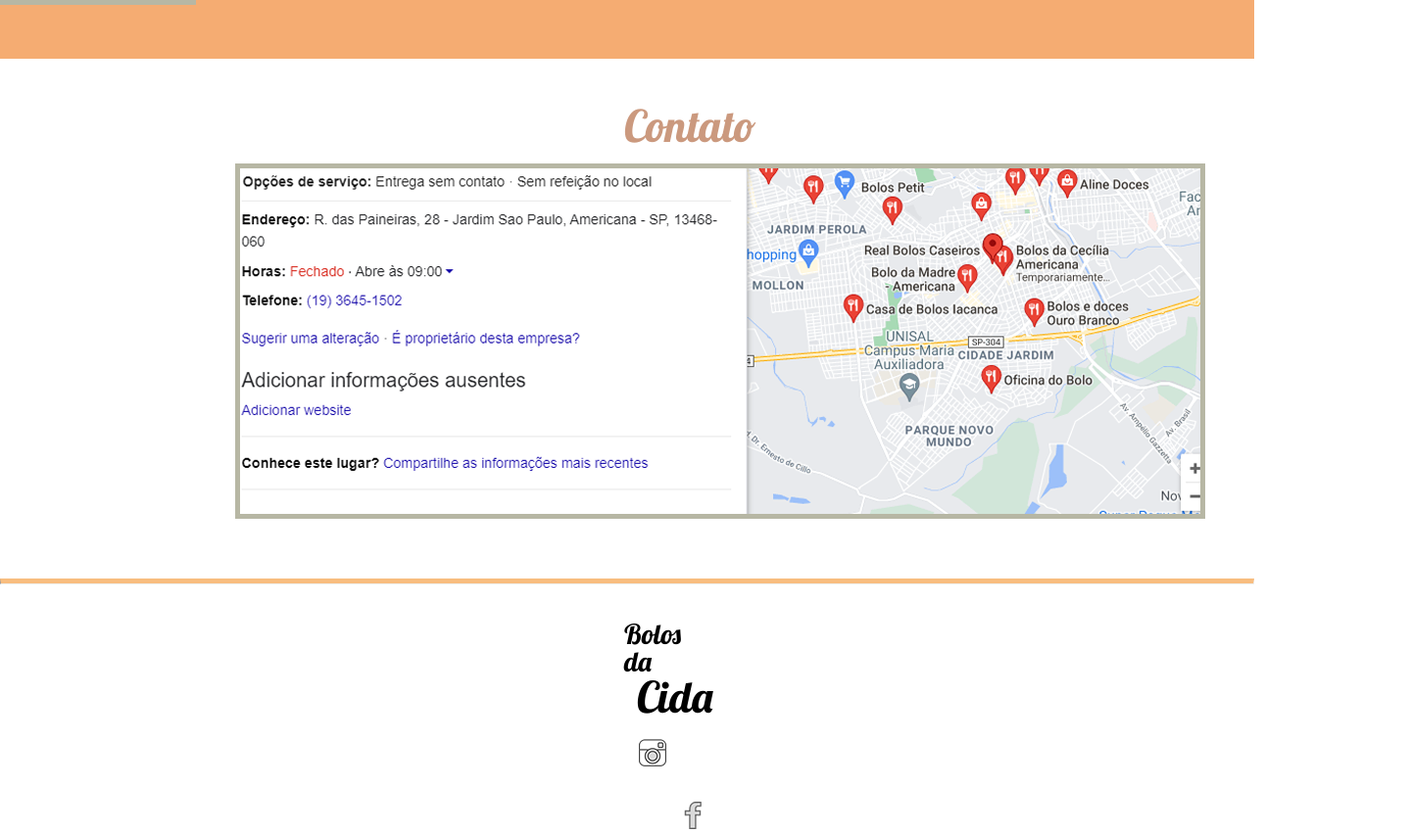
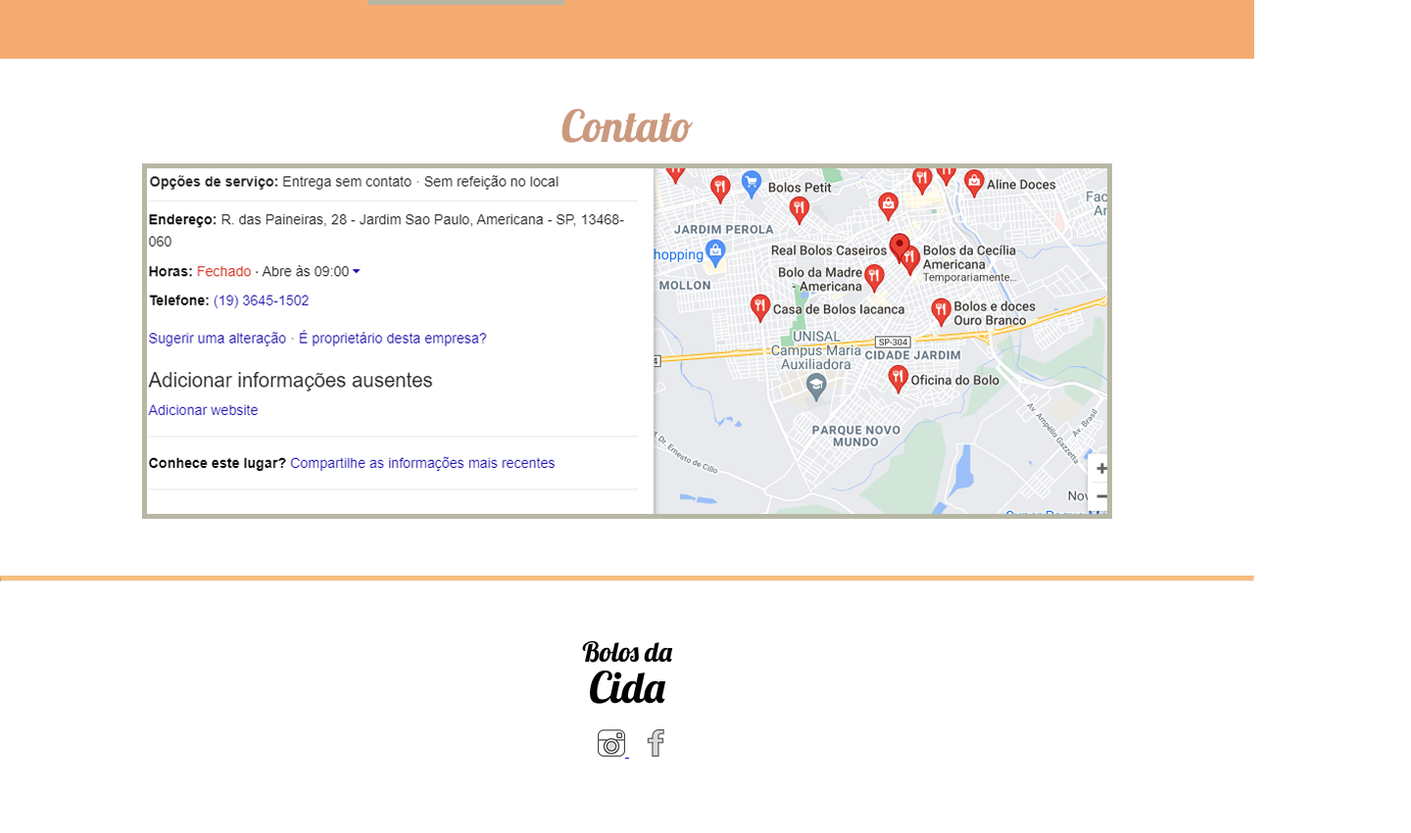
Before and after one commit to Ylanax/Site_bolos, a plain HTML site: page index.html in a window 1280 px wide. Shown: the part 1792-2643 px from the top of the page at 98% size, 1440 px wide, since content can reach past the window. After the commit the page ends 2601 px from the top, so only its background shows below. Drawn offline with Linux system fonts and the light colour scheme.

Commit message:
Sites bolos da cida finalizado

```diff
--- a/estilo.css
+++ b/estilo.css
@@ -108,18 +108,19 @@ body{
     width: 166px;
     padding-top: 41px;
     padding-bottom: 52px;
-    margin-left: 652px;
-    margin-right: 622px;
+    margin-left: auto;
+    margin-right: auto;
 }
 
 .sabores{
+    width: 1300px;
     list-style-type: disc;
     color: #6B705C;
     columns: 4;
     font-size: 18px;
     font-family: "Roboto";
-    margin-left: 84px;
-    margin-right: 52px;
+    margin-left: auto;
+    margin-right: auto;
     padding-bottom: 58px;
     line-height: 130%;
 }
@@ -130,13 +131,12 @@ body{
     font-size: 45px;
     padding-top: 52px;
     padding-bottom: 52px;
-    margin-left: 679px;
-    margin-right: 676px;
-
+    text-align: center;
 }
 
 .fotos{
     background-color: #F5AC72;
+    text-align: center;
 }
 
 .bolo-cenoura{
@@ -167,17 +167,17 @@ body{
     font-size: 45px;
     padding-top: 52px;
     padding-bottom: 21px;
-    margin-left: 637px;
-    margin-right: 668px;
+    text-align: center;
     line-height: 75%;
 }
 
 .mapa{
     width: 990px;
     height: 363px;
-    margin-left: 240px;
-    margin-right: 210px;
+    margin-left: auto;
+    margin-right: auto;
     padding-bottom: 50px;
+    display: block;
 }
 
 .linha{
@@ -188,26 +188,33 @@ body{
     font-family: "Lobster";
     font-size: 28px;
     padding-top: 29px;
-    margin-left: 637px;
-    margin-right: 705px;
+    text-align: center;
 }
 
 .cida{
     font-family: "Lobster";
     font-size: 44px;
     padding-bottom: 21px;
-    margin-left: 650px;
-    margin-right: 705px;
+    text-align: center;
+}
+
+.rodape{
+    text-align: center;
+    padding-top: 21px;
+    padding-bottom: 33px;
 }
 
 .insta{
     width: 28px;
     height: 28px;
-    padding-bottom: 33px;
-    margin-left: 652px;
-    margin-right: 760px;
+    margin-left: 13px;
 }
 
 .face{
-   margin-left: 693px;
+    width: 28px;
+
 }
+
+.a{
+    margin-left: 13px;
+}
--- a/index.html
+++ b/index.html
@@ -64,12 +64,16 @@
     <h2 class="contato">Contato</h2>
     <img src="imagens/contato.png" alt="Localização" class="mapa">
     <hr class="linha">
+    <footer class="rodape">
     <h2 class="bolos">Bolos da</h2>
     <h1 class="cida">Cida</h1>
-    <a href="#">
+    <a href="https://www.instagram.com/" target="_blank">
         <img src="imagens/instagram.png" class="insta">
+    </a>
+    <a href="https://pt-br.facebook.com/" target="_blank" class="a">
         <img src="imagens/facebook.png" class="face">
     </a>
+    </footer>
 </body>
 
 </html>
```
